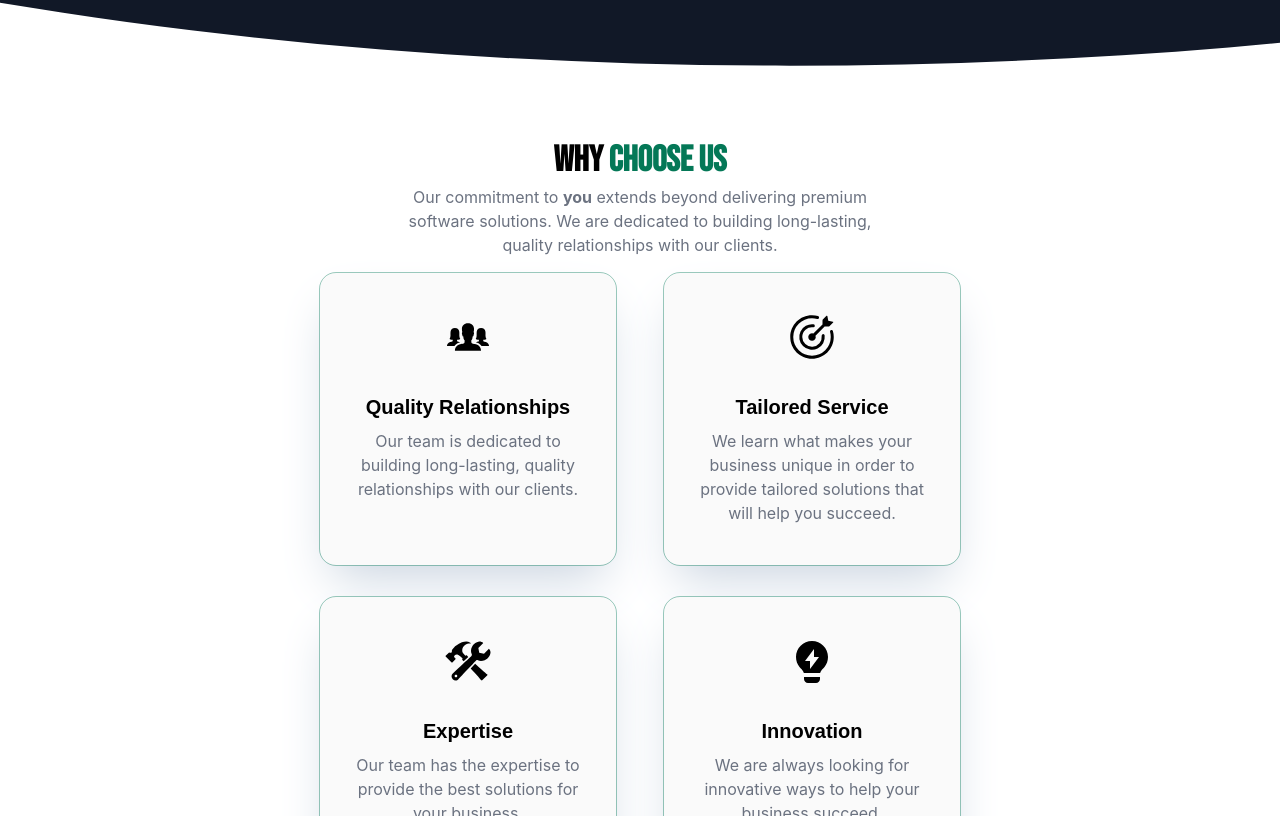
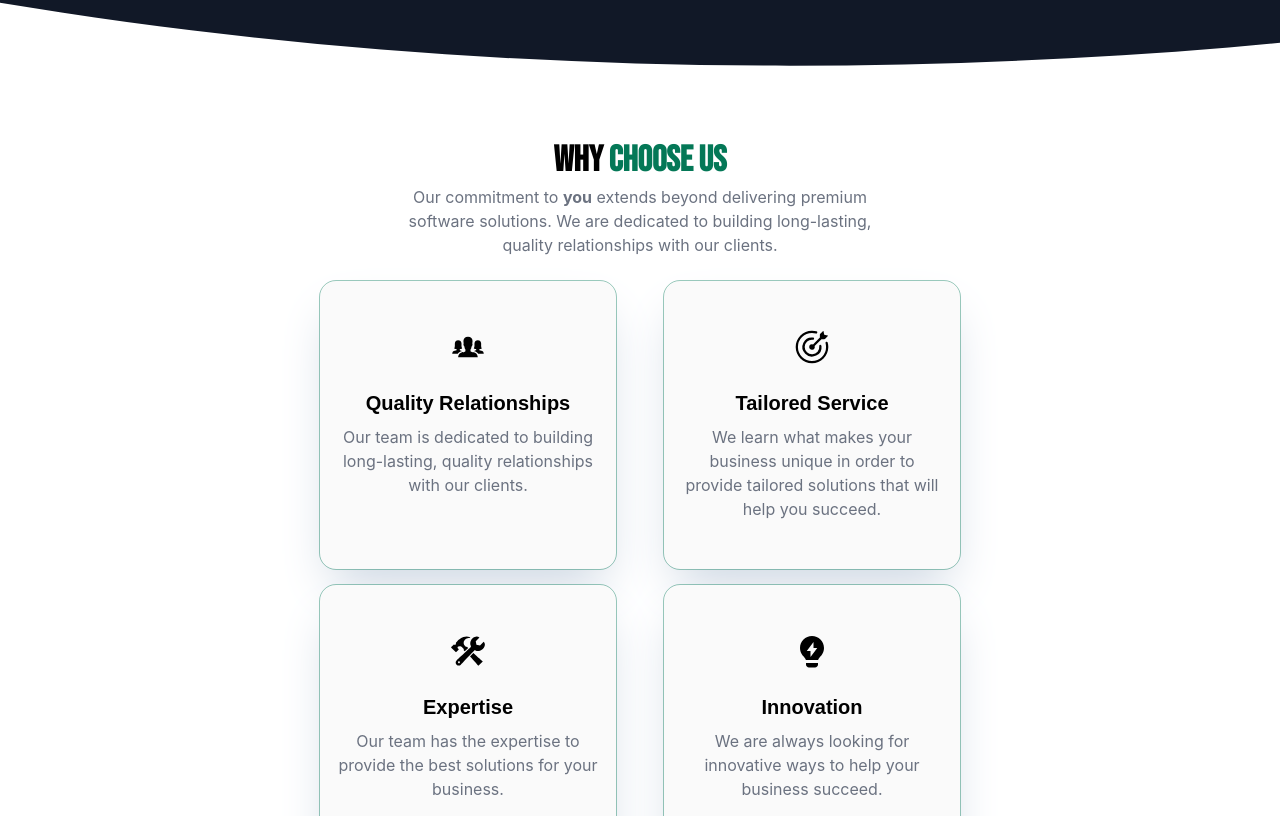
Before and after one commit to GeckoJump/geckojump, a React (Create React App) app in the folder frontend/: page / in a window 1280 px wide. Shown: the part 804-1620 px from the top of the page. Built offline with nearby package versions, Linux system fonts and the light colour scheme.

Commit message:
Update spacing on values section.

```diff
--- a/frontend/src/components/ValueItem.tsx
+++ b/frontend/src/components/ValueItem.tsx
@@ -8,8 +8,8 @@ interface ValueItemProps {
 
 export const ValueItem = ({ title, description, icon }: ValueItemProps) => {
   return (
-    <div className="flex flex-col col-span-1 h-70 outline-1 outline outline-emerald-700/40 bg-zinc-50 align-baseline p-8 pt-10 pb-10 shadow-2xl shadow-slate-300 hover:shadow-slate-400 transition-shadow rounded-2xl">
-      <div className="mx-auto mb-8">
+    <div className="flex flex-col col-span-1 h-70 outline-1 outline outline-emerald-700/40 bg-zinc-50 align-baseline p-4 pt-12 pb-12 shadow-2xl shadow-slate-300 hover:shadow-slate-400 transition-shadow rounded-2xl">
+      <div className="mx-auto mb-6">
         {icon}
       </div>
       <h3 className="text-xl font-sans font-bold pb-2 text-center">{title}</h3>
--- a/frontend/src/sections/ValuesSection.tsx
+++ b/frontend/src/sections/ValuesSection.tsx
@@ -17,32 +17,32 @@ export const ServicesSection = () => {
   return (
     <div ref={ref}>
       <div className={`flex flex-col justify-center align-middle duration-1000 ${inView ? 'transition-all opacity-100 translate-y-0' : 'transition-none opacity-0 translate-y-8'}`}>
-        <div className='text-center px-2'>
+        <div className='text-center px-2 mb-2'>
           <h2 className='text-4xl font-bold font-BebasNeue'>WHY <span className='text-emerald-700'>CHOOSE US</span></h2>
           <p className='text-gray-500 mb-4 mt-1 lg:w-2/5 md:w-4/5 mx-auto'>
             Our commitment to <span className="font-bold">you</span> extends beyond delivering premium software solutions. We are dedicated to building long-lasting, quality relationships with our clients.
           </p>
         </div>
-        <div className='grid md:grid-cols-2 sm:grid-cols-1 grid-rows-[1fr,1fr] items-stretch max-w-screen-sm mx-auto gap-8 gap-x-12'>
+        <div className='grid md:grid-cols-2 sm:grid-cols-1 grid-rows-[1fr,1fr] items-stretch max-w-screen-sm mx-auto gap-4 gap-x-12'>
           <ValueItem
             title='Quality Relationships'
             description='Our team is dedicated to building long-lasting, quality relationships with our clients.'
-            icon={<IoIosPeople className='text-5xl' />}
+            icon={<IoIosPeople className='text-4xl' />}
           />
           <ValueItem
             title='Tailored Service'
             description='We learn what makes your business unique in order to provide tailored solutions that will help you succeed.'
-            icon={<GoGoal className='text-5xl' />}
+            icon={<GoGoal className='text-4xl' />}
           />
           <ValueItem
             title='Expertise'
             description='Our team has the expertise to provide the best solutions for your business.'
-            icon={<IoIosConstruct className='text-5xl' />}
+            icon={<IoIosConstruct className='text-4xl' />}
           />
           <ValueItem
             title='Innovation'
             description='We are always looking for innovative ways to help your business succeed.'
-            icon={<RiLightbulbFlashFill className='text-5xl' />}
+            icon={<RiLightbulbFlashFill className='text-4xl' />}
           />
 
 
```
